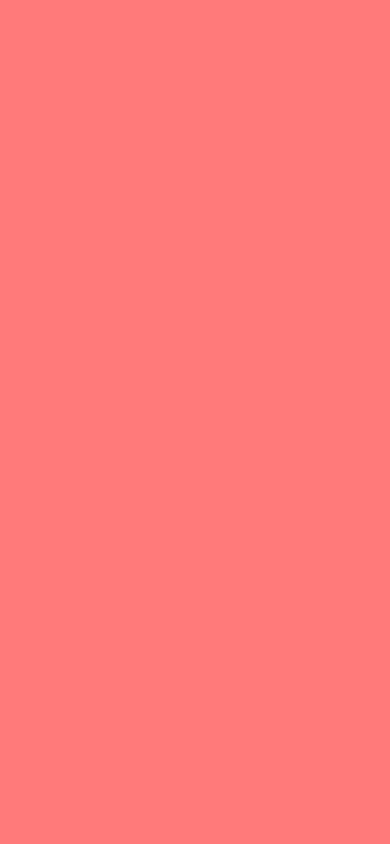
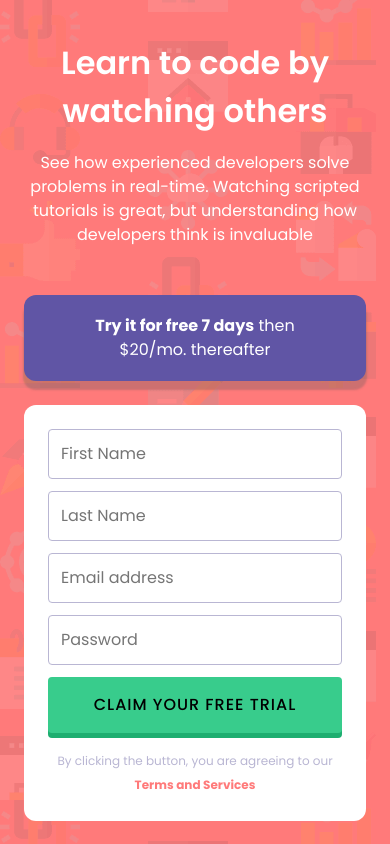
Before and after one commit to Matej-ch/intro-with-signup-form, a React (Vite) app: page / in a window 390 px wide. Built offline with nearby package versions, Linux system fonts and the light colour scheme.

Commit message:
desing for mobile finished

```diff
--- a/src/App.scss
+++ b/src/App.scss
@@ -1,41 +1,5 @@
 #root {
-  max-width: 1280px;
+  max-width: 375px;
   margin: 0 auto;
-  padding: 2rem;
   text-align: center;
 }
-
-.logo {
-  height: 6em;
-  padding: 1.5em;
-  will-change: filter;
-}
-.logo:hover {
-  filter: drop-shadow(0 0 2em #646cffaa);
-}
-.logo.react:hover {
-  filter: drop-shadow(0 0 2em #61dafbaa);
-}
-
-@keyframes logo-spin {
-  from {
-    transform: rotate(0deg);
-  }
-  to {
-    transform: rotate(360deg);
-  }
-}
-
-@media (prefers-reduced-motion: no-preference) {
-  a:nth-of-type(2) .logo {
-    animation: logo-spin infinite 20s linear;
-  }
-}
-
-.card {
-  padding: 2em;
-}
-
-.read-the-docs {
-  color: #888;
-}
--- a/src/App.tsx
+++ b/src/App.tsx
@@ -1,4 +1,3 @@
-import {useState} from 'react'
 import './App.scss'
 import IntroPage from "./IntroPage";
 import FreeTrialForm from "./FreeTrialForm";
--- a/src/FreeTrialForm.tsx
+++ b/src/FreeTrialForm.tsx
@@ -1,6 +1,26 @@
+import './IntroPage.scss'
+
 function FreeTrialForm() {
 
-    return (<div></div>)
+    const handleSubmit = () => {
+
+    }
+
+    return (<div>
+        <div className="free-info">
+            <span>Try it for free 7 days</span> then $20/mo. thereafter
+        </div>
+        <form className="form" onSubmit={handleSubmit}>
+            <input type="text" placeholder="First Name"/>
+            <input type="text" placeholder="Last Name"/>
+            <input type="text" placeholder="Email address"/>
+            <input type="text" placeholder="Password"/>
+            <button type='submit' className="submit">Claim your free trial</button>
+            <p className="term-of-services">By clicking the button, you are agreeing to our
+                <span className="highlight"> Terms and Services</span>
+            </p>
+        </form>
+    </div>)
 }
 
 export default FreeTrialForm;
--- /dev/null
+++ b/src/IntroPage.scss
@@ -0,0 +1,76 @@
+.page-container {
+
+  display: grid;
+  grid-template-columns: 1fr;
+
+  .heading {
+    font-size: 2rem;
+    padding: 1rem 0;
+    font-weight: 600;
+  }
+
+  .paragraph {
+    padding-bottom: 3rem;
+  }
+
+  .free-info {
+    background-color: var(--blue);
+    margin-bottom: 1.5rem;
+    padding: 1.2rem 2.5rem;
+    border-radius: 0.75rem;
+    box-shadow: 0 8px 2px 1px rgba(90, 90, 90, .3);
+
+    span {
+      font-weight: 700;
+    }
+  }
+
+  .form {
+    background-color: var(--white);
+    border-radius: 0.75rem;
+    padding: 1.5rem;
+  }
+
+  input {
+    width: 100%;
+    background-color: white;
+    border: 1px solid var(--gray-blue);
+    margin-bottom: 0.75rem;
+    color: var(--dark-blue);
+    padding: 0.75rem;
+    border-radius: 0.25rem;
+  }
+
+  .term-of-services {
+    line-height: 24px;
+    font-size: 0.75rem;
+    padding: 1rem 0.5rem 0;
+    color: var(--gray-blue);
+
+    .highlight {
+      color: var(--red);
+      font-weight: 700;
+    }
+  }
+
+  .submit {
+    background-color: var(--green);
+    border: none;
+    width: 100%;
+    text-transform: uppercase;
+    border-radius: 0.25rem;
+    font-weight: 500;
+    padding: 1rem 0;
+    letter-spacing: 1px;
+    box-shadow: 0 5px 0px 0px var(--green-dark);
+    cursor: pointer;
+
+    &:hover {
+      background-color: hsl(154, 59%, 51%, 0.8);
+    }
+  }
+}
+
+
+@media (min-width: 375px) {
+}
--- a/src/IntroPage.tsx
+++ b/src/IntroPage.tsx
@@ -1,3 +1,5 @@
+import './IntroPage.scss'
+
 type Props = {
     children?: JSX.Element,
 };
@@ -5,7 +7,13 @@ type Props = {
 function IntroPage({children}: Props) {
 
     return (
-        <div>
+        <div className='page-container'>
+            <div>
+                <h1 className="heading">Learn to code by watching others</h1>
+                <p className="paragraph">See how experienced developers solve problems in real-time.
+                    Watching scripted tutorials is great, but understanding how developers think is invaluable
+                </p>
+            </div>
             {children}
         </div>
     )
--- a/src/index.scss
+++ b/src/index.scss
@@ -1,6 +1,5 @@
 :root {
   font-family: 'Poppins', sans-serif;
-  font-size: 16px;
   font-weight: 400;
 
   color-scheme: light dark;
@@ -14,6 +13,8 @@
 
   --red: hsl(0, 100%, 74%);
   --green: hsl(154, 59%, 51%);
+  --green-dark: hsla(154, 71%, 40%, 1);
+  --white: white;
 
   --blue: hsl(248, 32%, 49%);
   --dark-blue: hsl(249, 10%, 26%);
@@ -36,6 +37,7 @@ html, body {
 body {
   line-height: 1.5;
   -webkit-font-smoothing: antialiased;
+  background-image: url(./assets/bg-intro-mobile.png);
 }
 
 img, picture, video, canvas, svg {
@@ -57,5 +59,15 @@ p, h1, h2, h3, h4, h5, h6 {
   display: flex;
   flex-direction: column;
   justify-content: center;
-  padding: 0 0.5rem;
 }
+
+body {
+  padding: 0 1.5rem;
+}
+
+@media (min-width: 375px) {
+  body {
+    background-image: url(./assets/bg-intro-desktop.png);
+  }
+
+}
```
